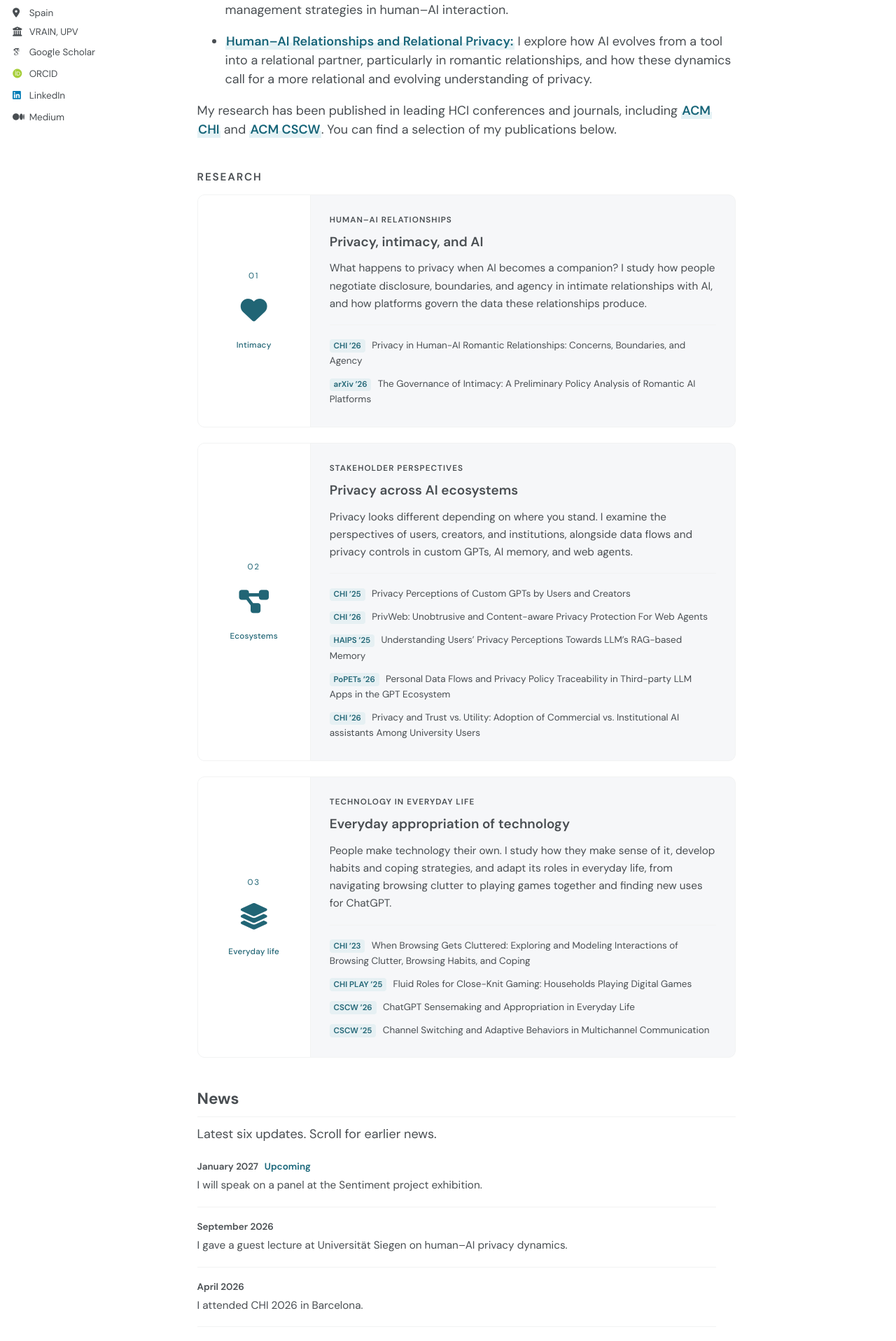
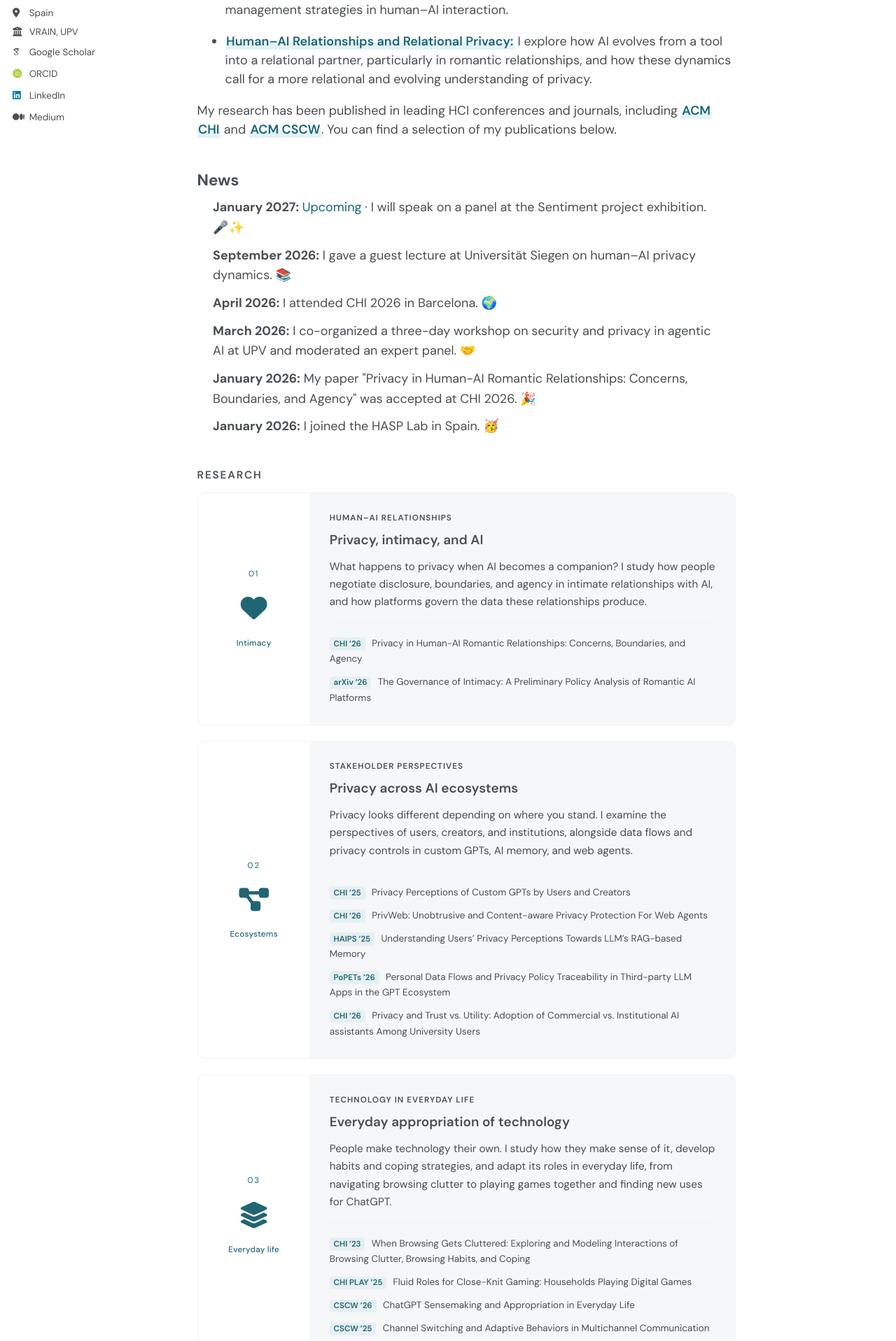
Before and after one commit to marongjun/marongjun.github.io, a Jekyll site: the page built from _pages/about.md, in a window 1280 px wide. Shown: the part 529-2446 px from the top of the page at 70% size. Built offline with Jekyll 4.4.1, drawn with Linux system fonts in a browser that asks for light colours; some web fonts are replaced; some of the changed text lies outside the part shown.

Commit message:
Move a simpler, playful news list above research

```diff
--- a/_includes/news.html
+++ b/_includes/news.html
@@ -2,14 +2,11 @@
 {% if updates and updates.size > 0 %}
 <section class="news-section" aria-labelledby="news-heading">
   <h2 id="news-heading">News</h2>
-  <p class="news-hint" id="news-hint">Latest six updates. Scroll for earlier news.</p>
+  <p class="news-hint" id="news-hint" hidden>Scroll for earlier news.</p>
   <div class="news-scroll" tabindex="0" role="region" aria-labelledby="news-heading" aria-describedby="news-hint">
     <ul class="site-news">
       {% for item in updates %}
-      <li>
-        <div class="news-date">{{ item.date }}{% if item.upcoming %} <span class="news-upcoming">Upcoming</span>{% endif %}</div>
-        <p>{{ item.text }}</p>
-      </li>
+      <li><strong>{{ item.date }}:</strong> {% if item.upcoming %}<span class="news-upcoming">Upcoming · </span>{% endif %}{{ item.text }}</li>
       {% endfor %}
     </ul>
   </div>
--- a/_pages/about.md
+++ b/_pages/about.md
@@ -21,6 +21,6 @@ My research has been published in leading HCI conferences and journals, includin
 
 </div>
 
+{% include news.html %}
+
 {% include research.html %}
-
-{% include news.html %}
--- a/_sass/layout/_site-updates.scss
+++ b/_sass/layout/_site-updates.scss
@@ -1,5 +1,5 @@
 /* News shows six complete entries before scrolling. */
-.news-hint { font-size: 0.75em; margin-bottom: 0.8em; }
+.news-section h2 { border: 0; padding-bottom: 0; }
 .news-scroll {
   max-height: 36rem;
   overflow-y: auto;
@@ -9,15 +9,13 @@
 }
 .site-news {
   display: grid;
-  gap: 1em;
+  gap: 0.6em;
   margin: 0;
-  padding: 0;
-  list-style: none;
-  li { margin: 0; padding-bottom: 1em; border-bottom: 1px solid var(--global-border-color); }
-  .news-date { font-size: 0.75em; font-weight: 600; margin-bottom: 0.3em; }
-  p { margin: 0; font-size: 0.85em; line-height: 1.6; }
+  padding: 0 0 0 1.25em;
+  list-style: disc;
+  li { margin: 0; padding: 0; border: 0; line-height: 1.6; }
 }
-.news-upcoming { margin-left: 0.4em; color: #176579; }
+.news-upcoming { color: #176579; }
 html[data-theme="dark"] .news-upcoming { color: #9fd4df; }
 .dated-events li { margin-bottom: 1em; }
 .author__bio { overflow-wrap: break-word; }
```
Also changed, not shown: _data/news.yml (+8 -8 lines).
